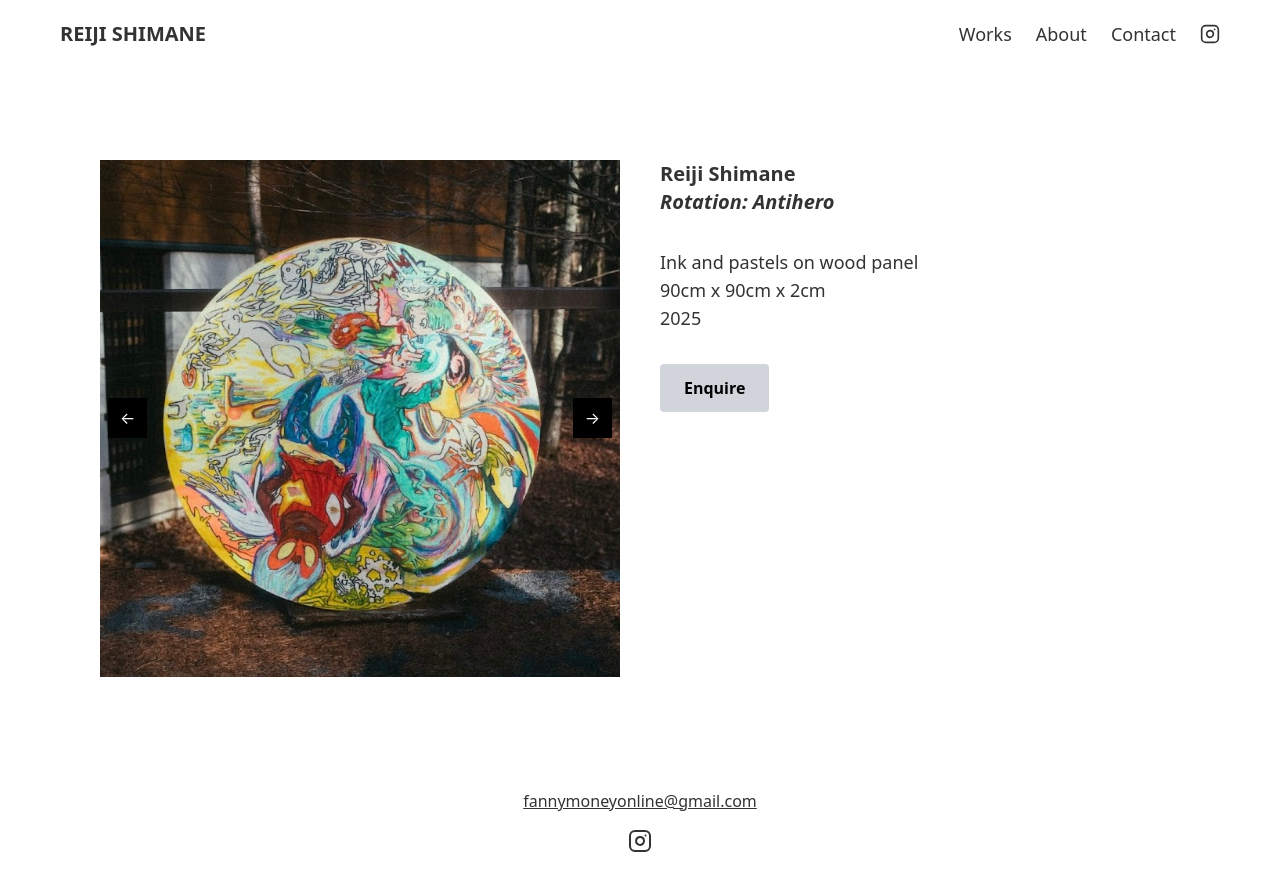
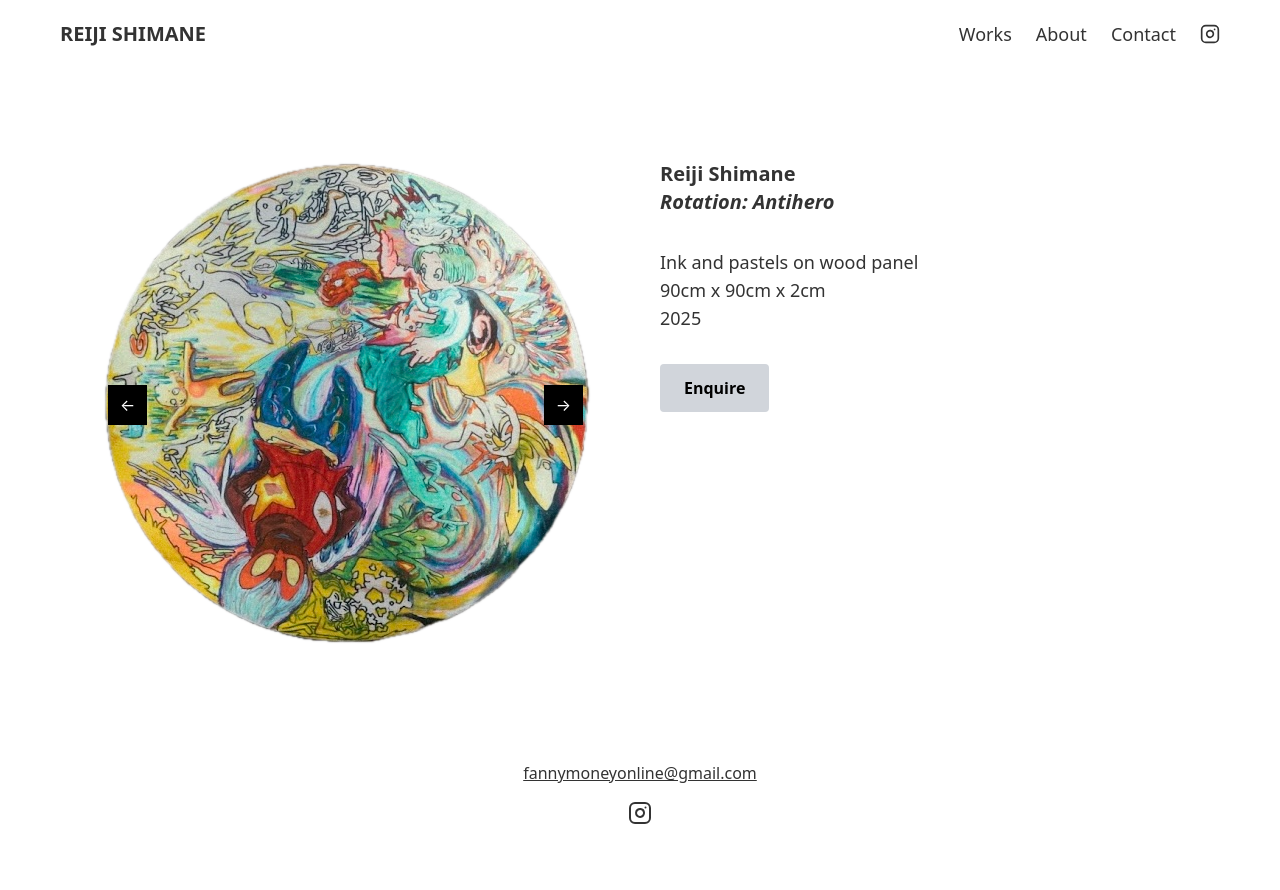
Before and after one commit to takaramarina/resolution, a Next.js app: page /works/rotation-antihero in a window 1280 px wide. Shown: the top 890 px of the page. Built offline with nearby package versions, Linux system fonts and the light colour scheme.

Commit message:
antihero

```diff
--- a/app/works/rotation-antihero/page.tsx
+++ b/app/works/rotation-antihero/page.tsx
@@ -21,7 +21,7 @@ export default function Home() {
   };
 
   const artworkImages = [
-    "/images/round3.jpg",
+    "/images/rotation-antihero.png",
     "/images/antihero1.JPG",
     "/images/roundup.JPG"
   ];
--- a/data/imageData.ts
+++ b/data/imageData.ts
@@ -59,7 +59,7 @@ export const images: Image[] = [
     },
     {
       id: 3,
-      src: "/images/round3.jpg",
+      src: "/images/rotation-antihero.png",
       title: "Rotation: Antihero",
       tags: ["Available Works", "collaboration", "Series: Rotation"],
       url: "/works/rotation-antihero",
```
Also changed, not shown: public/images/rotation-antihero.png (added), public/images/round3.jpg (deleted).
